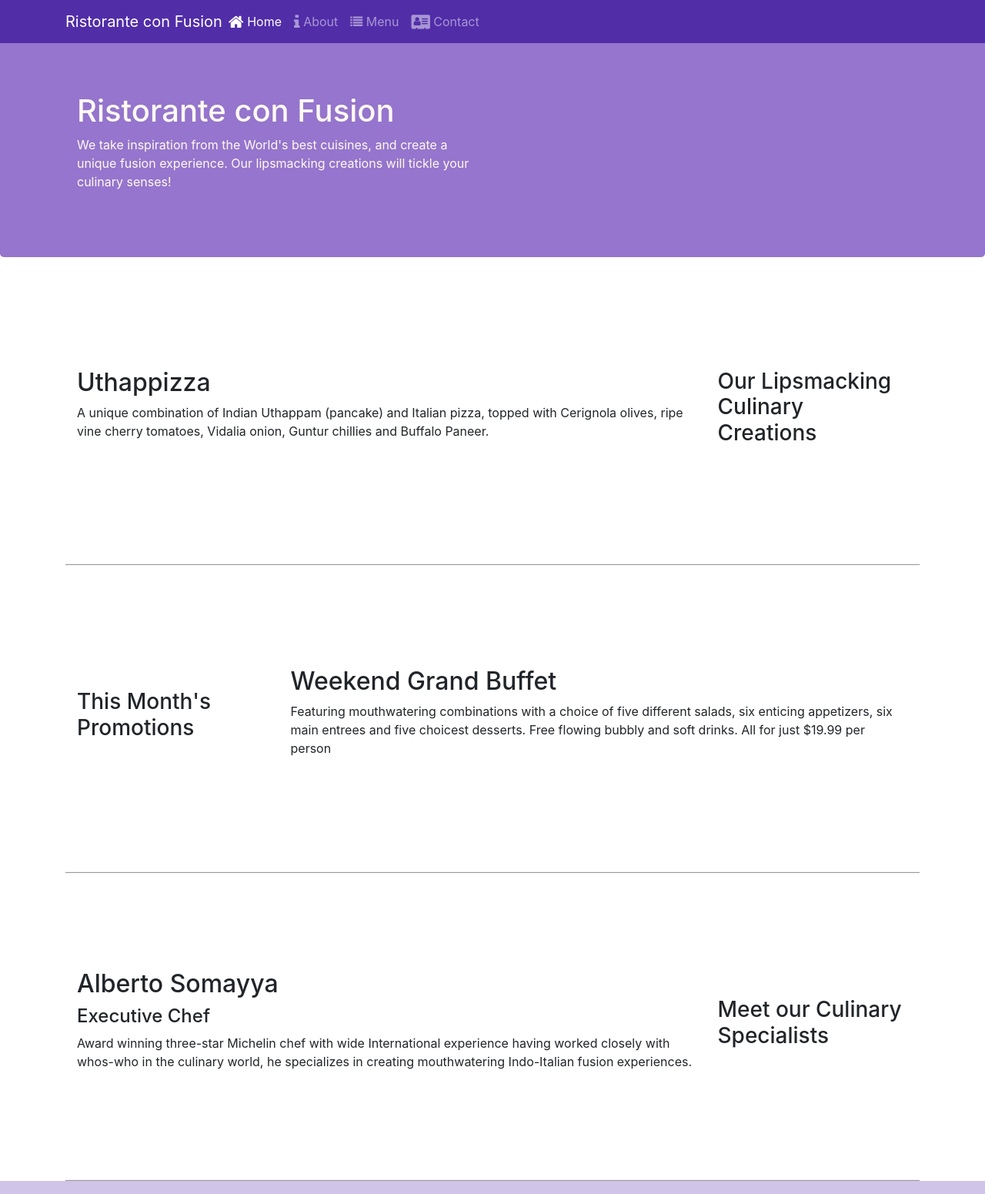
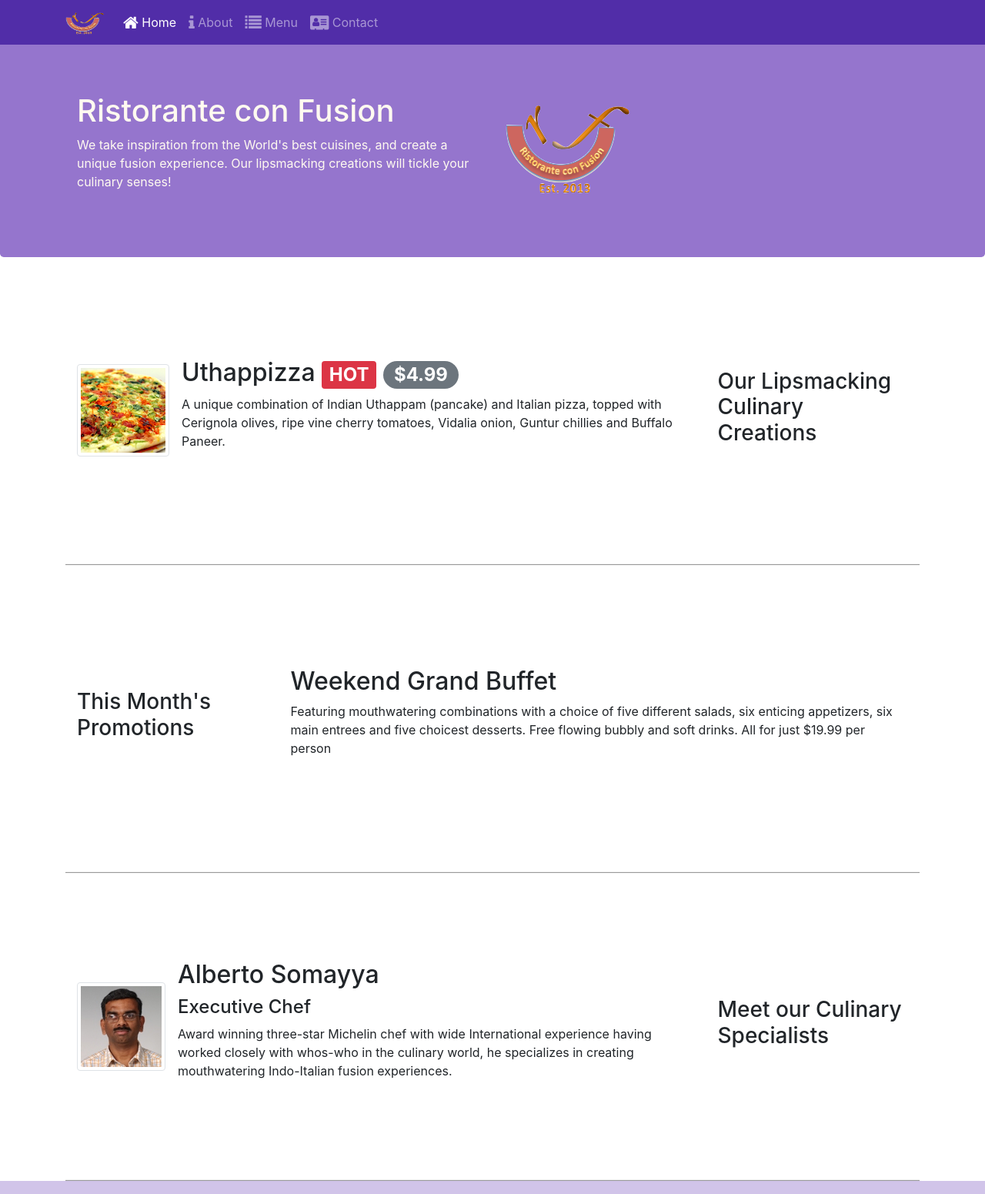
Before and after one commit to harshgour/Coursera-HTMLCSSJS-Assignments, a website: page index.html in a window 1280 px wide. Shown: the top 1551 px of the page at 77% size. Drawn offline with nearby package versions, Linux system fonts and the light colour scheme.

Commit message:
tablesandcards

```diff
--- a/index.html
+++ b/index.html
@@ -20,13 +20,13 @@
             <button class="navbar-toggler" type="button" data-toggle="collapse" data-target="#Navbar">
                 <span class="navbar-toggler-icon"></span>
             </button>
-            <a class="navbar-brand mr-auto" href="#">Ristorante con Fusion</a>
+            <a class="navbar-brand" href="#"><img src="img/logo.png" alt="" height="30" width="51"></a>
             <div class="collapse navbar-collapse" id="Navbar">
                 <ul class="navbar-nav mr-auto">
-                    <li class="nav-item active"><a href="#" class="nav-link"><span class="fa fa-home fa-lg"></span> Home</a></li>
-                    <li class="nav-item"><a href="./aboutus.html" class="nav-link"><span class="fa fa-info fa-lg"></span> About</a></li>
-                    <li class="nav-item"><a href="#" class="nav-link"><span class="fa fa-list fa-ld"></span> Menu</a></li>
-                    <li class="nav-item"><a href="./contactus.html" class="nav-link"><span class="fa fa-address-card fa-lg"></span> Contact</a></li>
+                        <li class="nav-item active"><a class="nav-link" href="#"><span class="fa fa-home fa-lg"></span> Home</a></li>
+                        <li class="nav-item"><a class="nav-link" href="./aboutus.html"><span class="fa fa-info fa-lg"></span> About</a></li>
+                        <li class="nav-item"><a class="nav-link" href="#"><span class="fa fa-list fa-lg"></span> Menu</a></li>
+                        <li class="nav-item"><a class="nav-link" href="./contactus.html"><span class="fa fa-address-card fa-lg"></span> Contact</a></li>
                 </ul>
             </div>
         </div>
@@ -39,7 +39,8 @@
                     <h1>Ristorante con Fusion</h1>
                     <p>We take inspiration from the World's best cuisines, and create a unique fusion experience. Our lipsmacking creations will tickle your culinary senses!</p>
                 </div>
-                <div class="col-12 col-sm">
+                <div class="col-12 col-sm align-self-center">
+                    <img src="img/logo.png" class="img-fluid" alt="">
                 </div>
             </div>
         </div>
@@ -51,8 +52,13 @@
                 <h3>Our Lipsmacking Culinary Creations</h3>
             </div>
             <div class="col col-sm col-md order-sm-first">
-                <h2>Uthappizza</h2>
-                <p>A unique combination of Indian Uthappam (pancake) and Italian pizza, topped with Cerignola olives, ripe vine cherry tomatoes, Vidalia onion, Guntur chillies and Buffalo Paneer.</p>
+                <div class="media">
+                    <img src="img/uthappizza.png" class="d-flex mr-3 img-thumbnail align-self-center" alt="uthapizza">
+                    <div class="media-body">
+                        <h2 class="mt-0">Uthappizza <span class="badge badge-danger">HOT</span> <span class="badge badge-pill badge-secondary">$4.99</span></h2>
+                        <p>A unique combination of Indian Uthappam (pancake) and Italian pizza, topped with Cerignola olives, ripe vine cherry tomatoes, Vidalia onion, Guntur chillies and Buffalo Paneer.</p>
+                    </div>
+                </div>
             </div>
         </div>
 
@@ -72,10 +78,16 @@
                 <h3>Meet our Culinary Specialists</h3>
             </div>
             <div class="col col-sm col-md order-sm-first">
-                <h2>Alberto Somayya</h2>
-                <h4>Executive Chef</h4>
-                <p>Award winning three-star Michelin chef with wide International experience having worked closely with whos-who in the culinary world, he specializes in creating mouthwatering Indo-Italian fusion experiences. </p>
-            </div>
+                <div class="media">
+                    <img src="img/alberto.png" class="d-flex mr-3 img-thumbnail align-self-center" alt="alberto">
+                    <div class="media-body">
+                        <h2 class="mt-0">Alberto Somayya</h2>
+                        <h4>Executive Chef</h4>
+                        <p>Award winning three-star Michelin chef with wide International experience having worked closely with whos-who in the culinary world, he specializes in creating mouthwatering Indo-Italian fusion experiences. </p>
+                    </div>
+                </div>
+
+                </div>
         </div>
     </div>
 
@@ -110,8 +122,9 @@
                         <a class="btn btn-social-icon btn-twitter" href="http://twitter.com/"><i class="fa fa-twitter fa-lg"></i></a>
                         <a class="btn btn-social-icon btn-google" href="http://youtube.com/"><i class="fa fa-youtube fa-lg"></i></a>
                         <a class="btn btn-social-icon" href="mailto:"><i class="fa fa-envelope fa-lg"></i></a>
+                     </div>
                 </div>
-           </div>
+            </div>
            <div class="row justify-content-center">
                 <div class="col-auto">
                     <p>© Copyright 2018 Ristorante Con Fusion</p>
```
Also changed, not shown: aboutus.html (+9 -6 lines), contactus.html (+13 -13 lines), img/alberto.png (added), img/buffet.png (added), img/logo.png (added), img/uthappizza.png (added).
